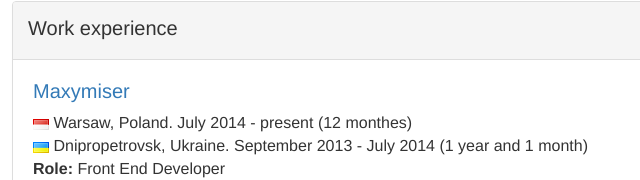
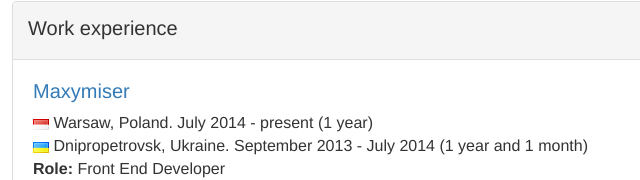
Before and after one commit to Reshetnyak/reshetnyak.github.io, a plain HTML site: page index.html in a window 1280 px wide. Shown: the part 386-566 px from the top of the page, 58-698 px from the left. Drawn offline with Linux system fonts and the light colour scheme.

Commit message:
Change Warsaw work perion from dynamic to static

```diff
--- a/index.html
+++ b/index.html
@@ -57,7 +57,7 @@
 								<h3><a href="http://maxymiser.com" target="_blank">Maxymiser</a></h3>
 								<p>
 									<img src="img/poland_flag.png" alt="poland's flag" class="flag">
-									<span>Warsaw, Poland. July 2014 - present (<span id="time"></span>)</span>
+									<span>Warsaw, Poland. July 2014 - present (1 year)</span>
 								</p>
 								<p>
 									<img src="img/ukraine_flag.png" alt="ukraine's flag" class="flag">
@@ -122,15 +122,5 @@
 		</article>
 	</main>
 	<footer></footer>
-	<script>
-		;(function(){
-			var spanToFill = document.querySelector('#time'),
-				startDate = new Date('25 July 2014').getTime(),
-				endDate = new Date().getTime(),
-				delta = parseInt( (endDate - startDate) / 1000 / 60 / 60 / 24 / 30, 10);
-
-			spanToFill.innerHTML = delta + ' monthes';
-		}());
-	</script>
 </body>
 </html>
```
